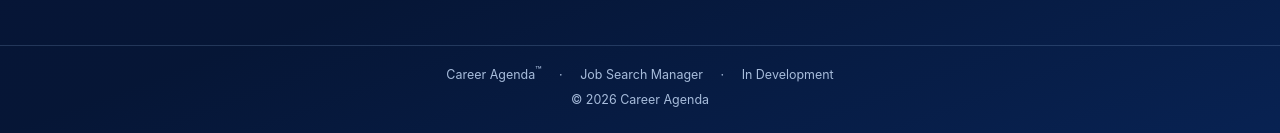
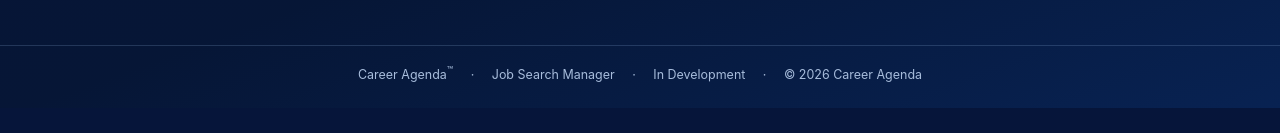
Before and after one commit to joshuagrooters-ux/career-agenda-site, a plain HTML site: page index.html in a window 1280 px wide. Shown: the part 731-864 px from the top of the page. After the commit the page ends 839 px from the top, so only its background shows below. Drawn offline with Linux system fonts and the light colour scheme.

Commit message:
Update index.html
Keep trademark and copyright visible in website footer

```diff
--- a/index.html
+++ b/index.html
@@ -73,16 +73,14 @@
       <p>A simpler way to organize job applications, professional contacts, and follow-ups. Our web application is currently in development.</p>
     </div>
   </main>
-
 <footer>
   <span>Career Agenda<sup>™</sup></span>
   <span aria-hidden="true">·</span>
   <span>Job Search Manager</span>
   <span aria-hidden="true">·</span>
   <span>In Development</span>
-  <div style="margin-top: 10px;">
-    © 2026 Career Agenda
-  </div>
+  <span aria-hidden="true">·</span>
+  <span>© 2026 Career Agenda</span>
 </footer>
 </body>
 </html>
```
